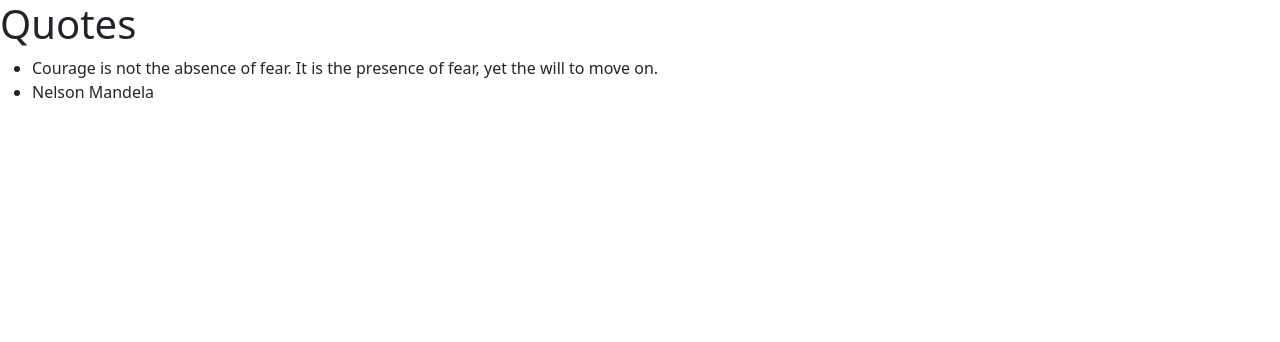
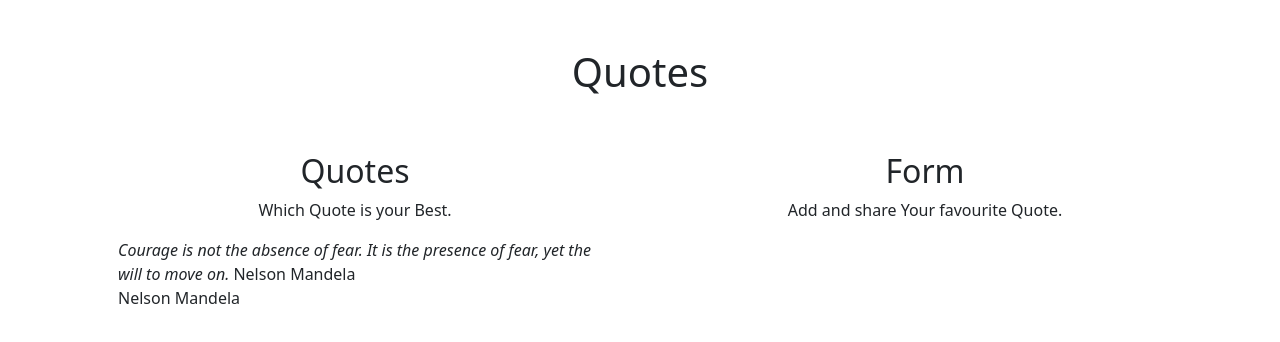
Before and after one commit to JosephatNgugi/solidQuotesApp, an Angular app: page / in a window 1280 px wide. Shown: the top 342 px of the page. Built offline with nearby package versions, Linux system fonts and the light colour scheme.

Commit message:
add styling to quotes component

```diff
--- a/src/app/quotes/quotes.component.html
+++ b/src/app/quotes/quotes.component.html
@@ -1,9 +1,20 @@
-<h1>{{title}}</h1>
-<div *ngFor=" let quote of userquotes ">
-    <ul>
-        <li>{{quote.quote}}.</li>
-        <li *ngIf="quote.author">
-            <app-quotes-detail [inQuote]="quote"></app-quotes-detail>
-        </li>
-    </ul>
+<div class="container">
+    <div class="row pt-5">
+        <h1 class="col-md-12 text-center">{{title}}</h1>
+        <div class="col-md-6 p-5">
+            <h2 class="text-center">{{title}}</h2>
+            <p class="text-center">Which Quote is your Best.</p>
+            <div *ngFor=" let quote of userquotes ">
+                <cite>{{quote.quote}}.</cite><!-- <li *ngIf="quote.author"> -->
+                    <!-- </li> -->
+                    {{quote.author}}
+                <app-quotes-detail [inQuote]="quote"></app-quotes-detail>
+
+            </div>
+        </div>
+        <div class="col-md-6 text-center p-5">
+            <h2>Form</h2>
+            <p>Add and share Your favourite Quote.</p>
+        </div>
+    </div>
 </div>
```
